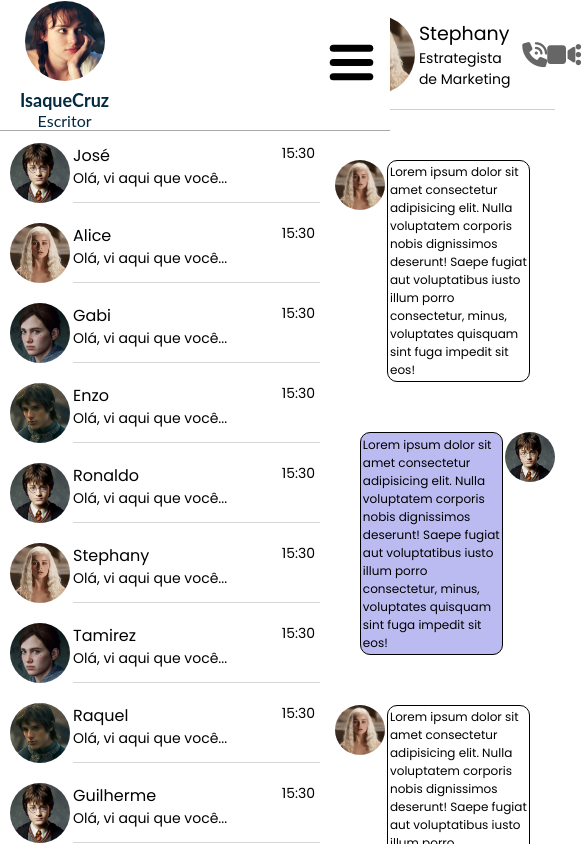
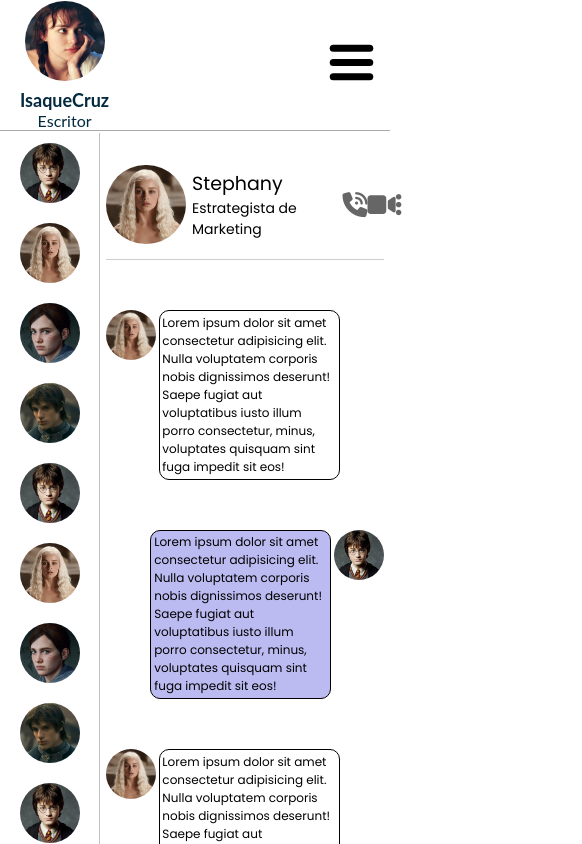
Before and after one commit to IsaqueCruzDev/LiteralBuki, a React (Vite) app: page /chat in a window 390 px wide. Shown: the top 844 px of the page, 582 px wide, since content can reach past the window. Built offline with nearby package versions, Linux system fonts and the light colour scheme.

Commit message:
chat responsivo

```diff
--- a/src/components/ComponenteChat/Componente.css
+++ b/src/components/ComponenteChat/Componente.css
@@ -34,7 +34,9 @@
 
 .componente .imagemPerfil  {
     width: 6rem;
+    height: 6rem;
     border-radius: 4rem;
+    margin: 0 auto;
 }
 
 .componente h3{
@@ -47,3 +49,51 @@
     font-size: 1.4rem;
     font-weight: 400;
 }
+
+@media (max-width: 750px) {
+
+    .componente {
+        display: flex;
+        gap: .3rem;
+        padding: 1rem;
+        width: inherit;
+        transition: all 300ms ease-in-out;
+    }
+
+
+.segura {
+    width: inherit;
+    border-bottom: 1px solid rgb(215, 215, 215);
+    padding-bottom: 1.3rem;
+    display: none;
+}
+
+
+    .componente:hover {
+        display: flex;
+        gap: .3rem;
+        padding: .8rem;
+        width: 100%;
+        cursor: pointer;
+    }
+
+
+.componente .imagemPerfil:hover  {
+    width: 6rem;
+    height: 6rem;
+    border-radius: 4rem;
+    border: .2rem solid  #8886E7;
+    box-shadow: 0 .3rem .3rem #8886E7;
+}
+
+
+    .componente h3{
+        display: none;
+
+    }
+
+
+    .componente p{
+        display: none;
+    }
+}
--- a/src/pages/Chat/Chat.jsx
+++ b/src/pages/Chat/Chat.jsx
@@ -112,6 +112,10 @@ export default function Chat() {
 
                         <div className="divDigitarTexto">
                             <input type="text" placeholder="Digitar..."/>
+                            <label htmlFor="file"><i class="fa-solid fa-link"></i></label>
+                            <input type="file" id="file" className="file"/>
+                                <button>Enviar <span><i class="fa-solid fa-paper-plane-top"></i></span></button>
+
                         </div>
                     </ConversaStyled>
             </ChatConversaStyled>
--- a/src/pages/Chat/style.jsx
+++ b/src/pages/Chat/style.jsx
@@ -66,6 +66,11 @@ export const ChatConversaStyled = styled.div`
         cursor: pointer;
     }
 
+    @media (max-width: 1000px) {
+        margin-top: 15rem;
+        margin-bottom: 3rem;
+    }
+
 `;
 
 export const ConversaStyled = styled.div`
@@ -112,13 +117,36 @@ export const ConversaStyled = styled.div`
     .divDigitarTexto {
         margin-top: 6%;
         border: .1rem solid #000;
+        display: flex;
+        align-items: center;
     }
 
     .divDigitarTexto input{
         height: 5.5rem;
-        width: 75%;
+        width: 100%;
         padding: 2rem;
         font-size: 1.6rem;
+        border-radius: 1rem ;
+    }
+
+    .divDigitarTexto button{
+        min-width: 8rem;
+        width: 10%;
+        padding: 2rem;
+        background-color: #8886E7;
+        text-align: center;
+        height: 3rem;
+        display: flex;
+        align-items: center;
+        justify-content: center;
+        border-radius: 1rem;
+        font-size: 1.6rem;
+        color: #fff;
+        margin: 0 2%;
+    }
+
+    .file {
+        display: none;
     }
 
     @media (max-width: 1000px) {
@@ -138,4 +166,13 @@ export const ChatDivStyled = styled.div`
         margin-left: 0;
         margin-top: 13.3rem;
     }
+
+
+    @media (max-width: 750px) {
+        border-right: .1rem solid #0000003d;
+        width: 10rem;
+        &::-webkit-scrollbar {
+        width: 12px;
+    }
+    }
 `;
```
